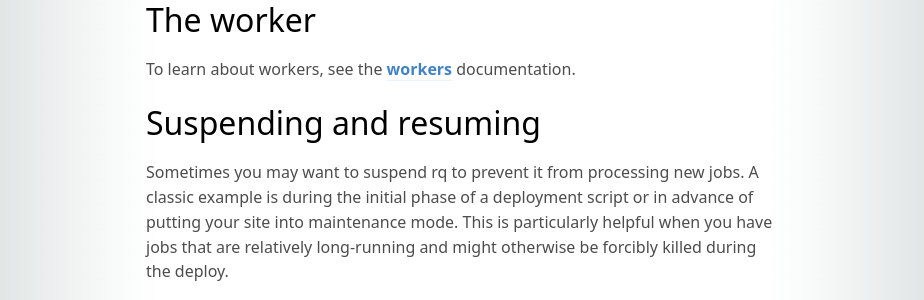
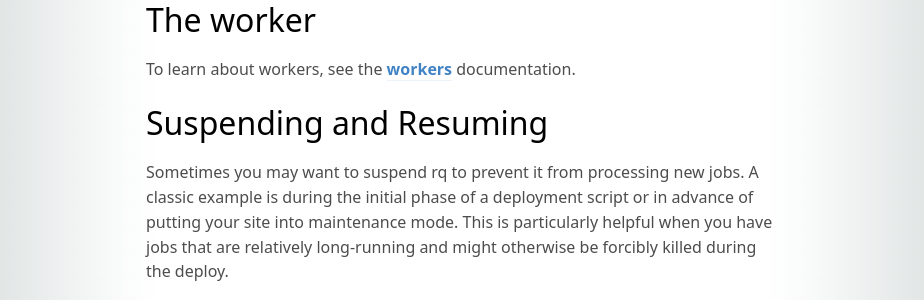
Before and after one commit to rq/rq, a Jekyll site: the page built from docs/docs/index.md, in a window 1280 px wide and 900 px high, scrolled down 10086 px. Shown: the part 159-459 px from the top of the window, without its empty margins (179-1103 px from the left). Built offline with Jekyll 4.4.1, drawn with Linux system fonts in a browser that asks for light colours; some web fonts are replaced; comment, search, counter and statistics services are not loaded.

Commit message:
Title case title

```diff
--- a/docs/docs/index.md
+++ b/docs/docs/index.md
@@ -471,7 +471,7 @@ To learn about workers, see the [workers][w] documentation.
 [w]: {{site.baseurl}}workers/
 
 
-## Suspending and resuming
+## Suspending and Resuming
 
 Sometimes you may want to suspend rq to prevent it from processing new jobs.
 A classic example is during the initial phase of a deployment script or in advance
```
